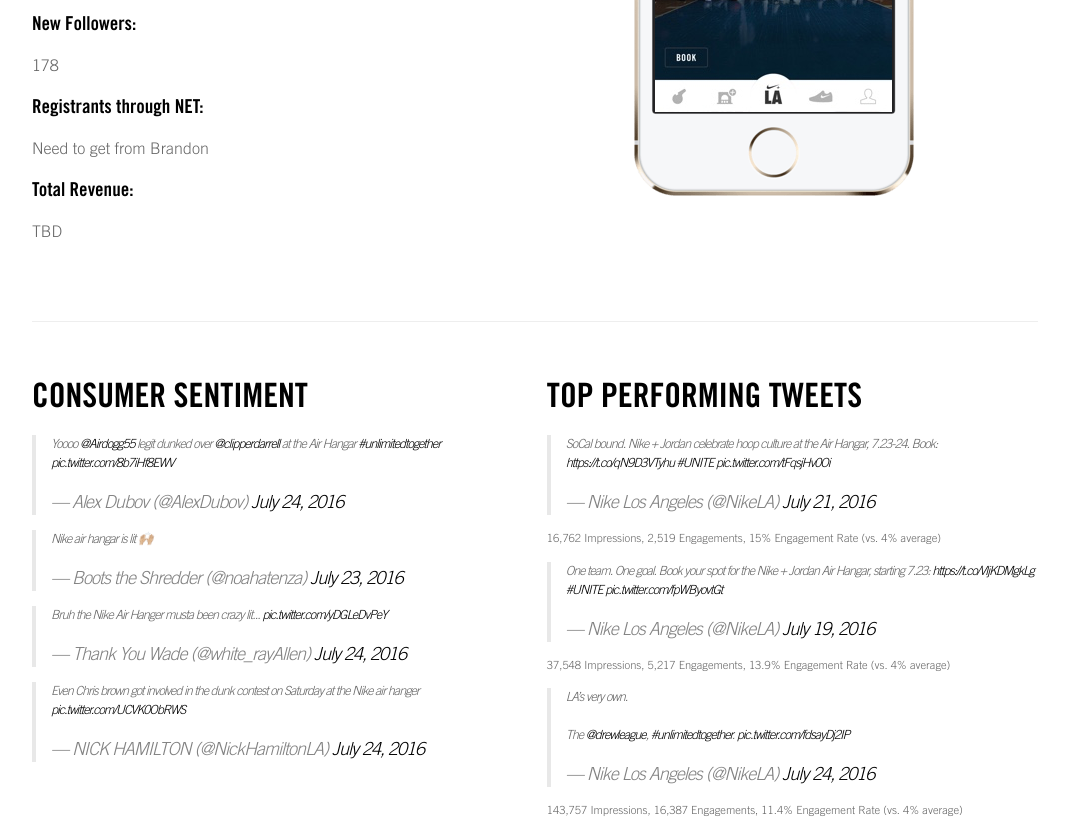
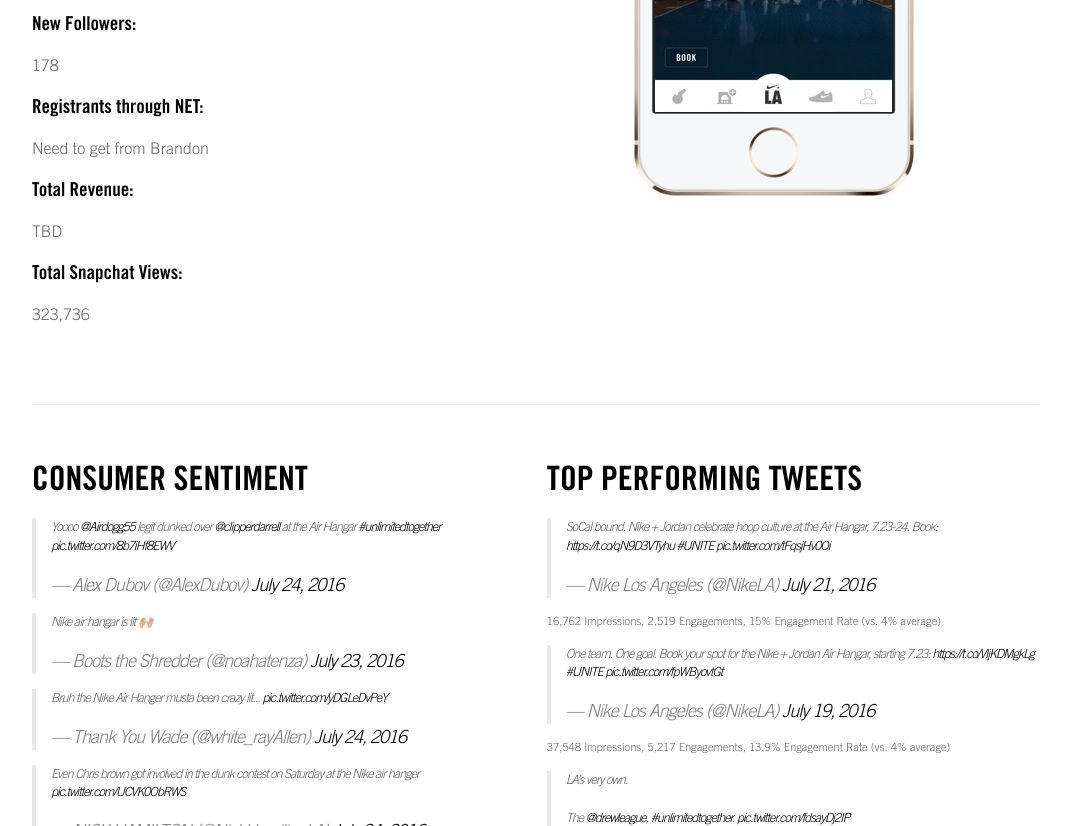
Before and after one commit to PHironaka/bream, a Jekyll site: the page built from _la/nike-jordan-air-hangar.markdown, in a window 1280 px wide and 900 px high, scrolled down 881 px, cut to the strip 0-826 px from the top of the window. Shown: the whole strip, without its empty margins (105-1174 px from the left). Built offline with Jekyll 4.4.1, drawn with Linux system fonts in a browser that asks for light colours; a script that is not in the unit is left out; comment, search, counter and statistics services are not loaded; some of the changed text lies outside the part shown.

Commit message:
snapchat views addition to post

```diff
--- a/_layouts/post.html
+++ b/_layouts/post.html
@@ -34,9 +34,9 @@
       <h3>Registrants through NET:</h3> <p> {{ page.net-registrants }}</p>
 
       <h3>Total Revenue:</h3> <p> {{ page.total-revenue }}</p>
-
-
-
+{% if page.snapchat-views %}
+      <h3>Total Snapchat Views:</h3> <p> {{ page.snapchat-views }}</p>
+  {% endif %}
 
     </div>
       </div>
@@ -72,8 +72,8 @@
 <div class="user-instas">
 {% if page.local-team-asset %}
 
-  <h1>Warriors Social Posts</h1>
-  <p> {{ asset }}</p>
+  <h1>{{ page.local-team-headline }}</h1>
+  <p> {{ page.local-team-asset }}</p>
   {% endif %}
   </div>
 
```
